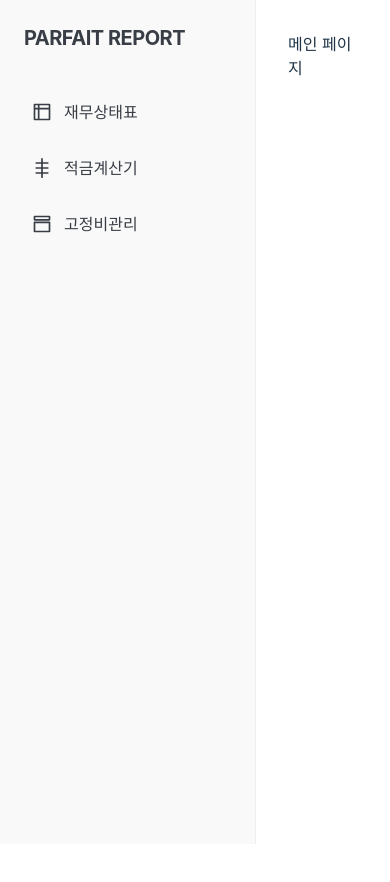
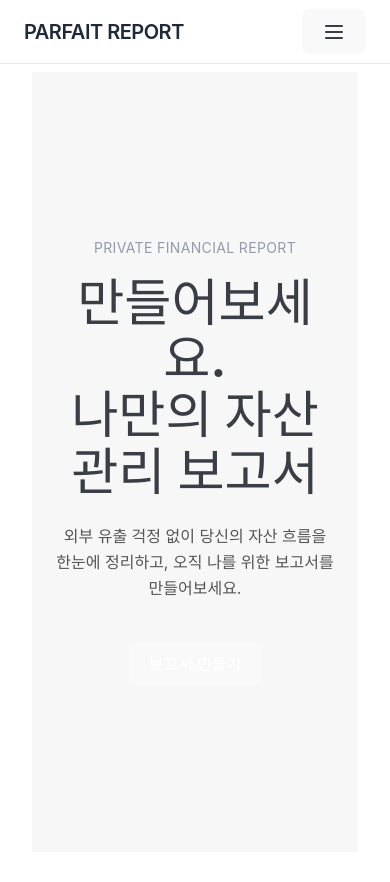
Before and after one commit to JHWA1102/parfait_report, a React (Vite) app in the folder frontend/: page / in a window 390 px wide. Before the commit the page ends 844 px from the top, so only its background shows below. Built offline with nearby package versions, Linux system fonts and the light colour scheme; a web font is replaced by a local one.

Commit message:
반응형 및 엑셀 형식 변경

```diff
--- a/frontend/index.html
+++ b/frontend/index.html
@@ -2,10 +2,10 @@
 <html lang="en">
   <head>
     <meta charset="UTF-8" />
-    <link rel="icon" type="image/svg+xml" href="/vite.svg" />
+    <link rel="icon" type="image/svg+xml" href="/parfaitReport.png" />
     <meta name="viewport" content="width=device-width, initial-scale=1.0" />
     <!-- <link href="/src/style.css" rel="stylesheet"> -->
-    <title>frontend</title>
+    <title>PARFAIT REPORT</title>
     <!-- Pretendard Font -->
     <link rel="preconnect" href="https://fonts.gstatic.com" />
     <link
--- a/frontend/src/App.jsx
+++ b/frontend/src/App.jsx
@@ -4,13 +4,14 @@ import "./App.css";
 import { BrowserRouter, Routes, Route } from "react-router-dom";
 import AppLayout from "./AppLayout";
 import BalanceSheetMain from "./balanceSheet/BalanceSheetMain";
+import MainPage from "./pages/MainPage";
 
 function App() {
   return (
     <>
       <Routes>
         <Route path="/" element={<AppLayout />}>
-          <Route index element={<div>메인 페이지</div>} />
+          <Route index element={<MainPage />} />
           <Route path="balanceSheet" element={<BalanceSheetMain />} />
         </Route>
       </Routes>
--- a/frontend/src/AppLayout.jsx
+++ b/frontend/src/AppLayout.jsx
@@ -1,12 +1,15 @@
 import Header from "./components/Header";
 import Sidebar from "./components/Sidebar";
 import { Outlet } from "react-router-dom";
+import React, { useEffect, useState } from "react";
 
 export default function AppLayout() {
+  const [sidebarOpen, setSidebarOpen] = useState(false);
+
   return (
     <div className="flex">
-      {/* <Header /> */}
-      <Sidebar />
+      <Header onMenuClick={() => setSidebarOpen(true)} />
+      <Sidebar isOpen={sidebarOpen} onClose={() => setSidebarOpen(false)} />
 
       {/* 메인 컨텐츠 영역 (헤더 아래로) */}
       <div className="flex-1 p-8 min-h-screen bg-white">
--- a/frontend/src/balanceSheet/BankInputList.jsx
+++ b/frontend/src/balanceSheet/BankInputList.jsx
@@ -63,7 +63,7 @@ export default function BankInputList({ onChangeRows, onChangeBankList }) {
       {rows.map((row, index) => (
         <div
           key={index}
-          className="flex items-center gap-2 rounded-md bg-white"
+          className="flex flex-col md:flex-row md:items-center gap-2 rounded-md bg-white"
         >
           {/* 은행 */}
           <BankSelect
@@ -73,7 +73,7 @@ export default function BankInputList({ onChangeRows, onChangeBankList }) {
           />
 
           {/* 금액 */}
-          <div className="flex items-center w-100 border border-gray-300 rounded-md outline-none">
+          <div className="flex items-center w-full md:w-40 border border-gray-300 rounded-md outline-none">
             <span className="text-gray-600 mr-1 ml-3">₩</span>
             <input
               type="text"
@@ -91,7 +91,7 @@ export default function BankInputList({ onChangeRows, onChangeBankList }) {
           {rows.length > 1 && (
             <button
               onClick={() => removeRow(index)}
-              className="bg-red-100 text-red-600 p-1 rounded-md hover:bg-red-200 ml-auto"
+              className="bg-red-100 text-red-600 p-1 rounded-md hover:bg-red-200 md:ml-auto"
             >
               <XMarkIcon className="h-4 w-4" />
             </button>
--- a/frontend/src/balanceSheet/BankSelect.jsx
+++ b/frontend/src/balanceSheet/BankSelect.jsx
@@ -37,7 +37,7 @@ export default function BankSelect({
       <div className="relative">
         <input
           type="text"
-          className="py-2.5 px-10 block w-full border border-gray-300 rounded-lg text-sm focus:border-indigo-600 focus:ring-indigo-600 outline-none"
+          className="h-11 px-10 block w-full border border-gray-300 rounded-lg text-sm focus:border-indigo-600 focus:ring-indigo-600 outline-none"
           placeholder="은행 검색"
           value={query || (selectedBank?.SUB_NM ?? "")}
           onChange={(e) => {
--- a/frontend/src/components/Header.jsx
+++ b/frontend/src/components/Header.jsx
@@ -1,14 +1,13 @@
 // src/components/Header.jsx
-
 import React from "react";
 import { useNavigate } from "react-router-dom";
 
-export default function Header() {
+export default function Header({ onMenuClick }) {
   const navigate = useNavigate();
 
   return (
-    <header className="fixed top-0 left-0 w-full h-16 bg-white border-b border-gray-200 px-6 flex items-center justify-between z-50">
-      {/* Left - Logo */}
+    <header className="md:hidden fixed top-0 left-0 w-full h-16 bg-white border-b border-gray-200 px-6 flex items-center justify-between z-50">
+      {/* Left - Logo (절대 변경 없음) */}
       <div
         className="flex items-center gap-3 cursor-pointer select-none"
         onClick={() => navigate("/")}
@@ -18,7 +17,32 @@ export default function Header() {
         </div>
       </div>
 
-      {/* Right - Search / Notification / Profile */}
+      {/* Right - 기존 영역 유지 + 모바일 메뉴 버튼 추가 */}
+      <div className="flex items-center gap-4">
+        {/* 🔹 모바일 전용 햄버거 버튼 */}
+        <button
+          onClick={onMenuClick}
+          className="md:hidden"
+          aria-label="Open menu"
+        >
+          <svg
+            xmlns="http://www.w3.org/2000/svg"
+            className="w-6 h-6 text-[#393E46]"
+            fill="none"
+            stroke="currentColor"
+            strokeWidth="2"
+            viewBox="0 0 24 24"
+          >
+            <path
+              strokeLinecap="round"
+              strokeLinejoin="round"
+              d="M4 6h16M4 12h16M4 18h16"
+            />
+          </svg>
+        </button>
+
+        {/* ⬇️ 여기에 나중에 알림 / 프로필 들어와도 영향 없음 */}
+      </div>
     </header>
   );
 }
--- a/frontend/src/components/Sidebar.jsx
+++ b/frontend/src/components/Sidebar.jsx
@@ -1,11 +1,8 @@
 import { useState } from "react";
 import { useNavigate } from "react-router-dom";
 
-export default function SidebarRight() {
-  const [open, setOpen] = useState(false);
+export default function SidebarRight({ isOpen, onClose }) {
   const navigate = useNavigate();
-
-  const toggleSidebar = () => setOpen(!open);
 
   const menus = [
     {
@@ -75,17 +72,62 @@ export default function SidebarRight() {
   // 메뉴 클릭 핸들러
   const handleMenuClick = (path) => {
     navigate(path);
-    setOpen(false); // 클릭 후 사이드바 닫기
+    onClose?.(); // 모바일일 때만 닫힘
   };
 
   return (
     <>
-      <aside className="w-64 h-screen bg-[#f9f9f9] border-r border-[#EEEEEE] p-6 flex flex-col">
+      {isOpen && (
         <div
-          className="text-xl font-bold mb-10 tracking-tight text-[#393E46] cursor-pointer select-none"
-          onClick={() => navigate("/")}
-        >
-          PARFAIT REPORT
+          className="fixed inset-0 bg-black/30 z-40 md:hidden"
+          onClick={onClose}
+        />
+      )}
+      <aside
+        className={`
+          bg-[#f9f9f9] border-r border-[#EEEEEE] p-6 flex flex-col
+
+          /* 데스크탑 */
+          md:w-62 md:h-screen md:static md:translate-x-0
+
+          /* 모바일 - 전체 덮기 */
+          fixed inset-0 z-50
+          w-full h-screen
+          transition-transform duration-300
+          ${isOpen ? "translate-x-0" : "translate-x-full"}
+          md:transform-none
+        `}
+      >
+        {/* 🔹 상단 헤더 영역 */}
+        <div className="flex items-center justify-between mb-10">
+          <div
+            className="text-xl font-bold tracking-tight text-[#393E46] cursor-pointer select-none"
+            onClick={() => navigate("/")}
+          >
+            PARFAIT REPORT
+          </div>
+
+          {/* ❌ 닫기 버튼 (모바일 전용) */}
+          <button
+            onClick={onClose}
+            className="md:hidden"
+            aria-label="Close menu"
+          >
+            <svg
+              xmlns="http://www.w3.org/2000/svg"
+              className="w-6 h-6 text-[#393E46]"
+              fill="none"
+              stroke="currentColor"
+              strokeWidth="2"
+              viewBox="0 0 24 24"
+            >
+              <path
+                strokeLinecap="round"
+                strokeLinejoin="round"
+                d="M6 18L18 6M6 6l12 12"
+              />
+            </svg>
+          </button>
         </div>
 
         {/* 메뉴 리스트 */}
--- /dev/null
+++ b/frontend/src/pages/MainPage.jsx
@@ -0,0 +1,26 @@
+export default function MainPage() {
+  return (
+    <div className="pt-10 md:pt-0">
+      <div className="flex flex-col items-center justify-center min-h-[calc(100vh-4rem)] px-6 text-center bg-[#F7F7F7]">
+        <span className="text-sm tracking-wide text-[#929AAB] mb-4">
+          PRIVATE FINANCIAL REPORT
+        </span>
+
+        <h1 className="text-3xl md:text-4xl font-semibold text-[#393E46] leading-snug mb-6">
+          만들어보세요.
+          <br />
+          <span className="font-bold">나만의 자산관리 보고서</span>
+        </h1>
+
+        <p className="max-w-xl text-base md:text-lg text-[#555] leading-relaxed mb-10">
+          외부 유출 걱정 없이 당신의 자산 흐름을 한눈에 정리하고, 오직 나를 위한
+          보고서를 만들어보세요.
+        </p>
+
+        <button className="px-8 py-3 rounded-lg bg-[#393E46] text-white font-medium hover:bg-[#2f343a] transition">
+          보고서 만들기
+        </button>
+      </div>
+    </div>
+  );
+}
```
Also changed, not shown: frontend/src/balanceSheet/AssetInputList.jsx (+10 -6 lines), frontend/src/balanceSheet/BalanceSheetMain.jsx (+27 -10 lines), frontend/public/parfaitReport.png (added).
